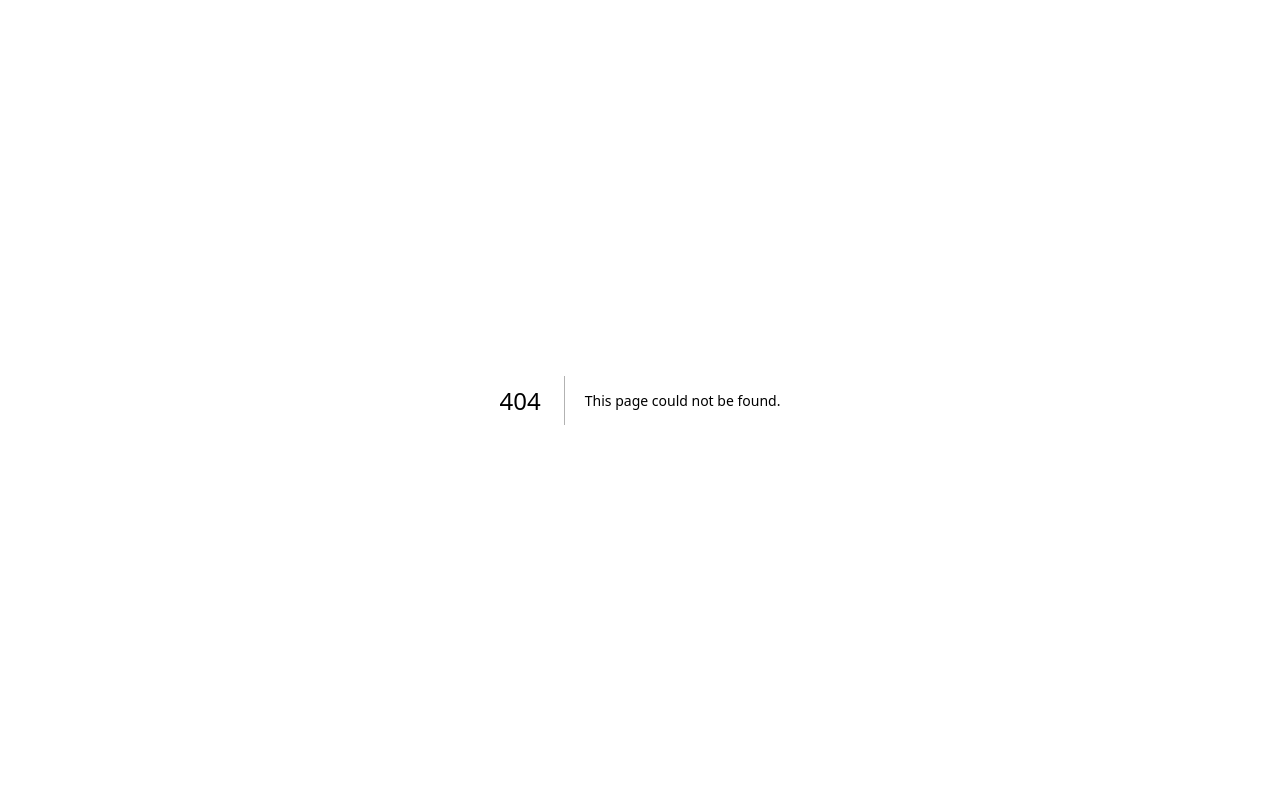
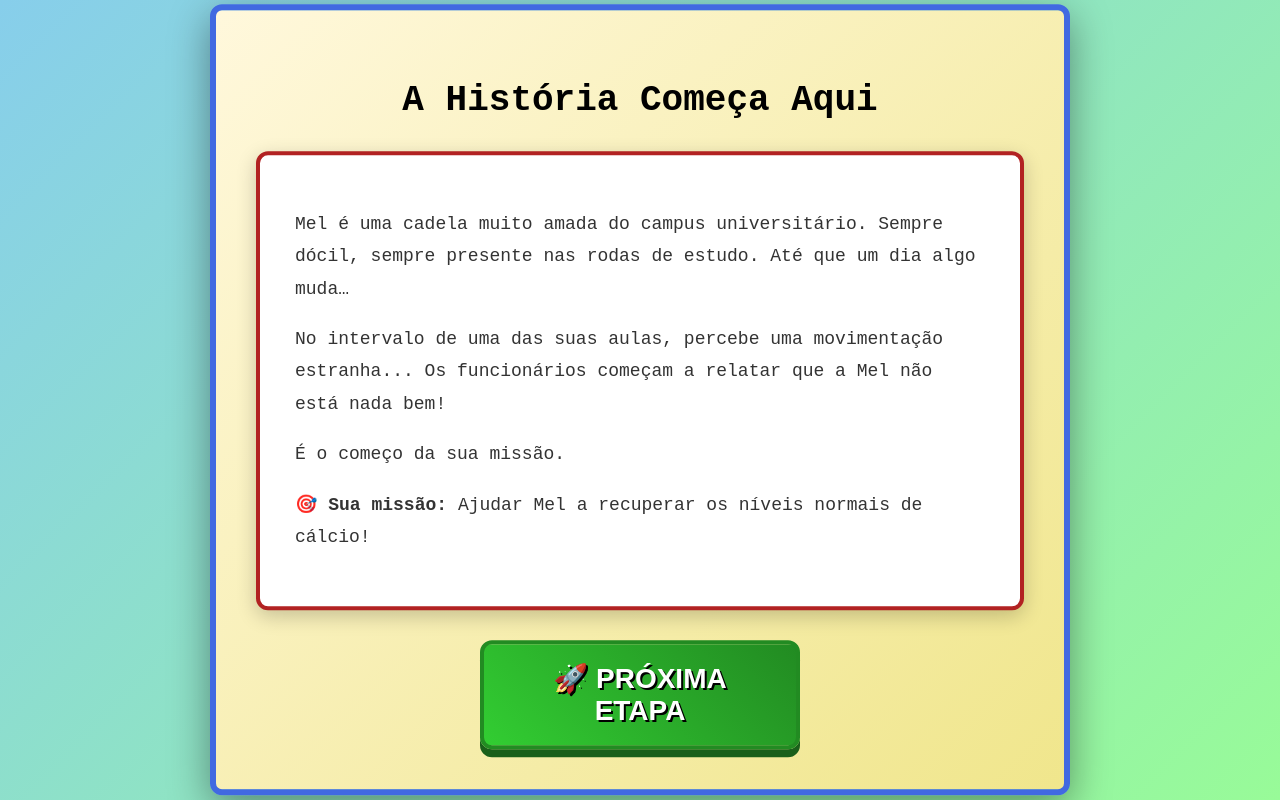
Before and after one commit to rayssa2202/Cuide-da-ninhada, a Next.js app: page /Cuide-da-ninhada/contexto in a window 1280 px wide. Before the commit this address had no page. Built offline with nearby package versions, Linux system fonts and the light colour scheme.

Commit message:
Context Page

```diff
--- /dev/null
+++ b/app/contexto/page.tsx
@@ -0,0 +1,37 @@
+'use client';
+
+import { useRouter } from 'next/navigation';
+import { useGame } from '@/contexts/GameContext';
+
+const dogDefaultName = 'Mel';
+
+export default function ContextPage() {
+  const router = useRouter();
+  const { state } = useGame();
+  const dogName = state.dogName || dogDefaultName;
+
+  return (
+    <main className="game-container">
+      <section className="screen info-screen active">
+        <h2 className="info-title">A História Começa Aqui</h2>
+        <div className="info-content">
+          <p>
+            Mel é uma cadela muito amada do campus universitário. Sempre dócil, sempre presente nas rodas de estudo. Até que um dia algo muda…
+          </p>
+          <p>
+            No intervalo de uma das suas aulas, percebe uma movimentação estranha... Os funcionários começam a relatar que a Mel não está nada bem!
+          </p>
+          <p>É o começo da sua missão.</p>
+          <p>
+            <strong>🎯 Sua missão:</strong> Ajudar <span className="dog-name-placeholder">{dogName}</span> a recuperar os níveis normais de cálcio!
+          </p>
+        </div>
+        <div className="story-navigation">
+          <button type="button" className="pixel-btn" onClick={() => router.push('/story')}>
+            🚀 PRÓXIMA ETAPA
+          </button>
+        </div>
+      </section>
+    </main>
+  );
+}
```
Also changed, not shown: app/info/page.tsx (+6 -5 lines).
